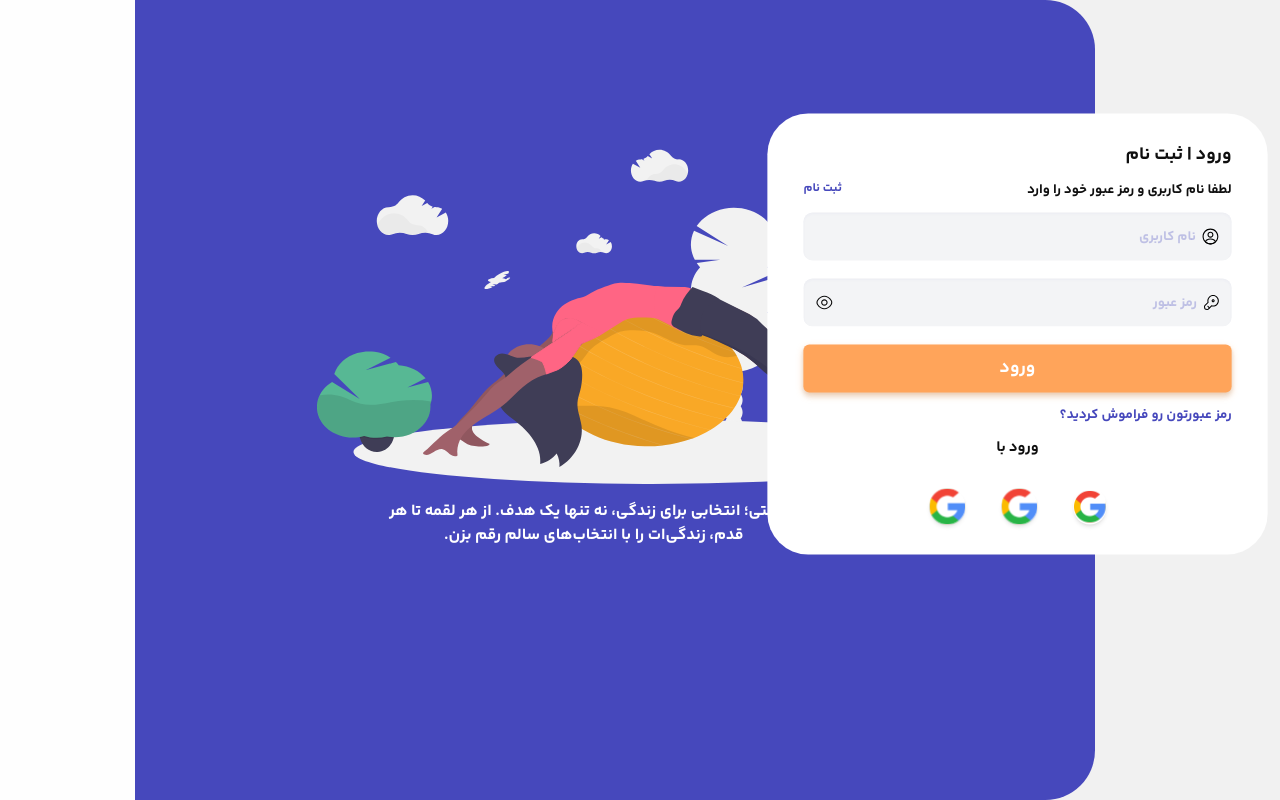
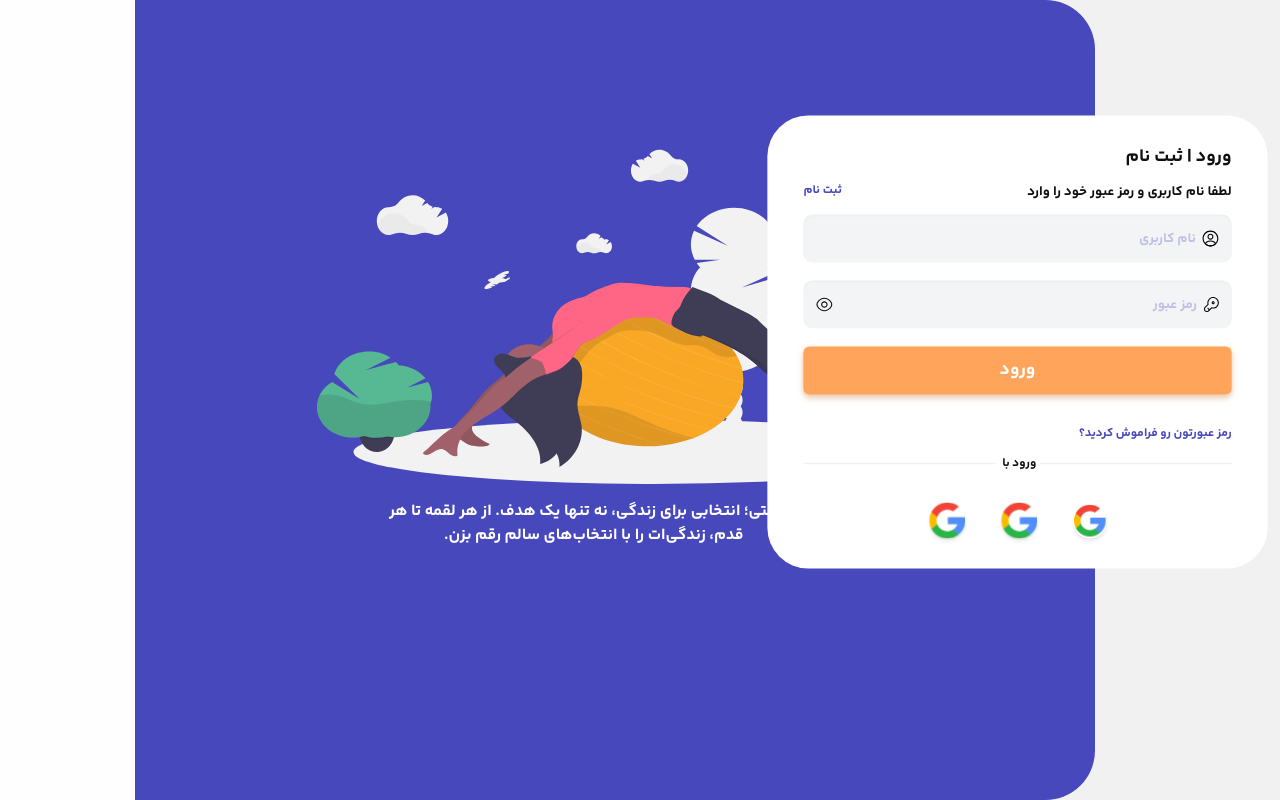
Before and after one commit to zahrabakhshandeh/Healthcare-Monitoring-Diet, a Next.js app: page /register/login in a window 1280 px wide. Built offline with nearby package versions, Linux system fonts and the light colour scheme.

Commit message:
change the layout of end of the login box and set gap for them

```diff
--- a/src/components/LoginComponents/LoginBox/index.tsx
+++ b/src/components/LoginComponents/LoginBox/index.tsx
@@ -10,29 +10,28 @@ const LoginBox = () => {
     >
       <h2 className="text-2xl font-semibold">ورود | ثبت نام</h2>
       <div
-        className="flex flex-col sm:flex-row gap-2 sm:justify-between text-[var(--link-blue)]
+        className="flex flex-col sm:flex-row gap-4 sm:justify-between text-[var(--link-blue)]
             "
       >
         <p className="lg:text-lg ">لطفا نام کاربری و رمز عبور خود را وارد</p>
         <Link href={"/register/signup"}>ثبت نام</Link>
       </div>
       <FormLogin />
-      <Link
-        href=""
-        className="text-[var(--link-blue)] text-xs md:text-lg sm:text-sm"
-      >
+      <section className="flex flex-col mt-6 gap-4">
+        <Link href="" className="text-[var(--link-blue)]  text-base ">
           رمز عبورتون رو فراموش کردید؟
         </Link>
         <div className="flex flex-row gap-1 justify-center items-center">
-        <hr className="border-[var(--hr-gray)] w-30"></hr>
-        <p className="font-semibold lg:text-xl sm:text-lg text-xs">ورود با</p>
-        <hr className="border-[var(--hr-gray)] w-30"></hr>
+          <hr className="border-[var(--hr-gray)] border w-full " />
+          <p className="font-semibold w-28 text-base">ورود با</p>
+          <hr className="border-[var(--hr-gray)] border w-full"></hr>
         </div>
         <div className="flex gap-12 pt-6 justify-center">
           <LoginByButton title="google-icon" variant="google" />
           <LoginByButton title="facebook-icon" />
           <LoginByButton title="apple-icon" variant="apple" />
         </div>
+      </section>
     </div>
     // <div className={`${styles.loginbox} xl:m-7 sm:m-1 `}>
     //     <h2 className="text-2xl  font-semibold">ورود | ثبت نام</h2>
```
Lines whose indentation alone changed are shown as unchanged.
